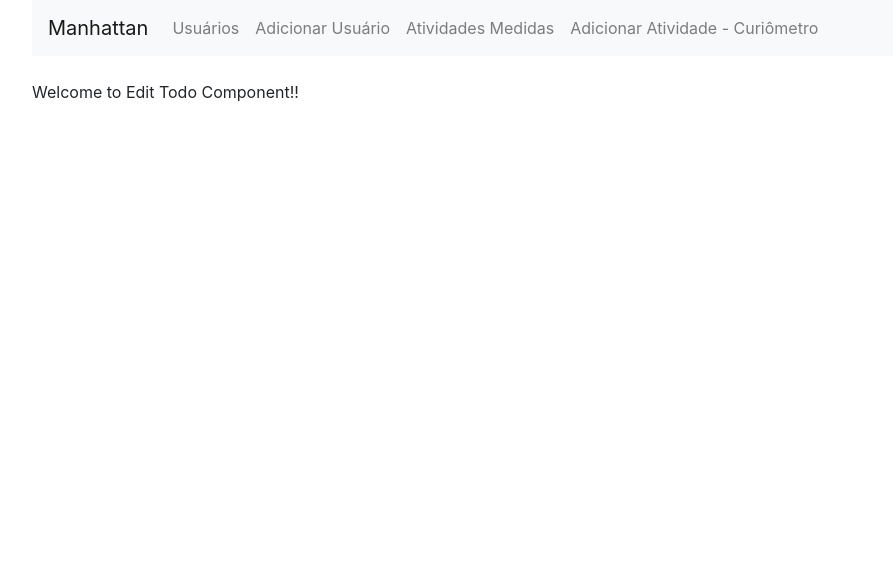
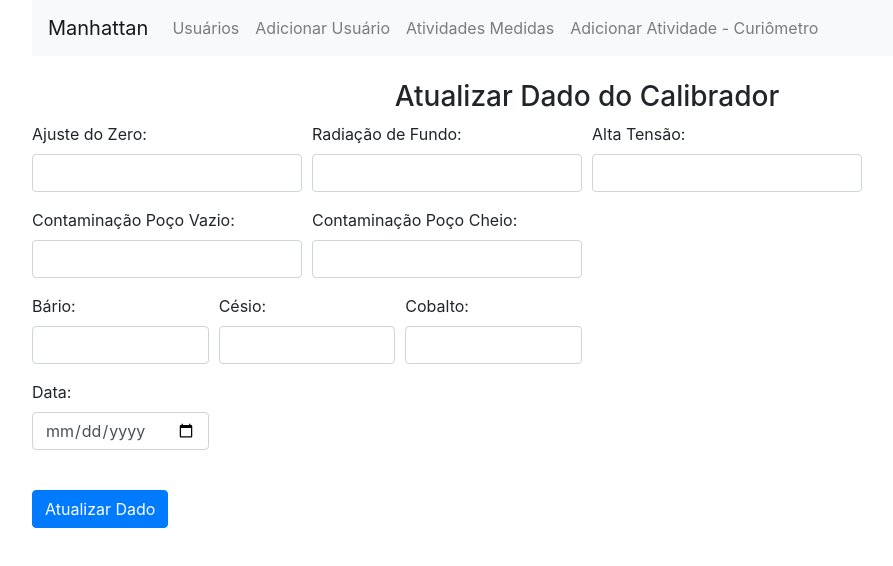
Before and after one commit to Matheusss03/manhattan-frontend, a React (Create React App) app: page /edit/1 in a window 1280 px wide. Shown: the top 566 px of the page, without its empty margins (53-946 px from the left). Built offline with nearby package versions, Linux system fonts and the light colour scheme; no server answers.

Commit message:
Cria a rota atualiza dado do calibrador.

```diff
--- a/src/App.js
+++ b/src/App.js
@@ -3,7 +3,7 @@ import { BrowserRouter as Router, Route, Link } from "react-router-dom"
 
 import "bootstrap/dist/css/bootstrap.min.css"
 
-import CreateTodo from "./components/criaUsuario"
+import CriaUsuario from "./components/criaUsuario"
 import EditTodo from "./components/edit-todo.component"
 import TodosList from "./components/todos-list.component"
 import CriaDiarioCuriometro from "./components/criaDiarioCuriometro"
@@ -36,7 +36,7 @@ class App extends Component {
           <br/>
           <Route path="/" exact component={TodosList} />
           <Route path="/edit/:id" component={EditTodo} />
-          <Route path="/auth/register" component={CreateTodo} />
+          <Route path="/auth/register" component={CriaUsuario} />
           <Route path="/curiometro/add" component={CriaDiarioCuriometro} />
           <Route path="/curiometro/todos" component={ListaDiarioCuriometro} />
         </div>
--- a/src/components/edit-todo.component.js
+++ b/src/components/edit-todo.component.js
@@ -1,10 +1,221 @@
-import React, { Component } from 'react';
+import React, { Component } from 'react'
+import axios from 'axios'
 
 export default class EditTodo extends Component {
+
+    constructor(props) {
+        super(props)
+
+        this.onChangeAjusteZero = this.onChangeAjusteZero.bind(this)
+        this.onChangeBg = this.onChangeBg.bind(this)
+        this.onChangeAltaTensao = this.onChangeAltaTensao.bind(this)
+        this.onChangeVazio = this.onChangeVazio.bind(this)
+        this.onChangeCheio = this.onChangeCheio.bind(this)
+        this.onChangeBario = this.onChangeBario.bind(this)
+        this.onChangeCesio = this.onChangeCesio.bind(this)
+        this.onChangeCobalto = this.onChangeCobalto.bind(this)
+        this.onChangeData = this.onChangeData.bind(this)
+        this.onSubmit = this.onSubmit.bind(this)
+
+        this.state = {
+            ajusteZero: '',
+            bg: '',
+            altaTensao: '',
+            vazio: '',
+            cheio: '',
+            bario: '',
+            cesio: '',
+            cobalto: '',
+            data: ''
+        }
+    }
+
+    componentDidMount() {
+        axios.get('https://backend-manhattan.herokuapp.com/curiometro'+this.props.match.params.id)
+            .then(response => {
+                this.setState({
+                    ajusteZero: response.data.ajusteZero,
+                    bg: response.data.bg,
+                    altaTensao: response.data.altaTensao,
+                    vazio: response.data.vazio,
+                    cheio: response.data.cheio,
+                    bario: response.data.bario,
+                    cesio: response.data.cesio,
+                    cobalto: response.data.cobalto,
+                    data: response.data.data,
+                })
+            })
+            .catch(function (error) {
+                console.log(error);
+            })
+    }
+
+    onChangeAjusteZero(e) {
+        this.setState({
+            ajusteZero: e.target.value
+        });
+    }
+
+    onChangeBg(e) {
+        this.setState({
+            bg: e.target.value
+        });
+    }
+
+    onChangeAltaTensao(e) {
+        this.setState({
+            altaTensao: e.target.value
+        });
+    }
+
+    onChangeVazio(e) {
+        this.setState({
+            vazio: e.target.value
+        });
+    }
+
+    onChangeCheio(e) {
+        this.setState({
+            cheio: e.target.value
+        });
+    }
+
+    onChangeBario(e) {
+        this.setState({
+            bario: e.target.value
+        });
+    }
+
+    onChangeCesio(e) {
+        this.setState({
+            cesio: e.target.value
+        });
+    }
+
+    onChangeCobalto(e) {
+        this.setState({
+            cobalto: e.target.value
+        });
+    }
+
+    onChangeData(e) {
+        this.setState({
+            data: e.target.value
+        });
+    }
+
+    onSubmit(e) {
+        e.preventDefault();
+        const obj = {
+            ajusteZero: this.state.ajusteZero,
+            bg: this.state.bg,
+            altaTensao: this.state.altaTensao,
+            vazio: this.state.vazio,
+            cheio: this.state.cheio,
+            bario: this.state.bario,
+            cesio: this.state.cesio,
+            cobalto: this.state.cobalto,
+            data: this.state.data,
+        };
+        console.log(obj);
+        axios.post('https://backend-manhattan.herokuapp.com/curiometro/update/'+this.props.match.params.id, obj)
+            .then(res => console.log(res.data));
+
+        this.props.history.push('/');
+    }
+
     render() {
         return (
             <div>
-                <p>Welcome to Edit Todo Component!!</p>
+                <h3 align="center">Atualizar Dado do Calibrador</h3>
+                <form onSubmit={this.onSubmit}>
+                <div class="form-row">
+                        <div className="form-group col-md-3">
+                            <label>Ajuste do Zero: </label>
+                            <input  type="text"
+                                    className="form-control"
+                                    value={this.state.ajusteZero}
+                                    onChange={this.onChangeAjusteZero}
+                                    />
+                        </div>
+                        <div className="form-group col-md-3">
+                            <label>Radiação de Fundo: </label>
+                            <input  type="text"
+                                    className="form-control"
+                                    value={this.state.bg}
+                                    onChange={this.onChangeBg}
+                                    />
+                        </div>
+                        <div className="form-group col-md-3">
+                            <label>Alta Tensão: </label>
+                            <input  type="text"
+                                    className="form-control"
+                                    value={this.state.altaTensao}
+                                    onChange={this.onChangeAltaTensao}
+                                    />
+                        </div>
+                    </div>
+                    <div class="form-row">
+                        <div className="form-group col-md-3">
+                            <label>Contaminação Poço Vazio: </label>
+                            <input  type="text"
+                                    className="form-control"
+                                    value={this.state.vazio}
+                                    onChange={this.onChangeVazio}
+                                    />
+                        </div>
+                        <div className="form-group col-md-3">
+                            <label>Contaminação Poço Cheio: </label>
+                            <input  type="text"
+                                    className="form-control"
+                                    value={this.state.text}
+                                    onChange={this.onChangeCheio}
+                                    />
+                        </div>
+                    </div>
+                    <div class="form-row">
+                        <div className="form-group col-md-2">
+                            <label>Bário: </label>
+                            <input  type="text"
+                                    className="form-control"
+                                    value={this.state.bario}
+                                    onChange={this.onChangeBario}
+                                    />
+                        </div>
+                        <div className="form-group col-md-2">
+                            <label>Césio: </label>
+                            <input  type="text"
+                                    className="form-control"
+                                    value={this.state.cesio}
+                                    onChange={this.onChangeCesio}
+                                    />
+                        </div>
+                        <div className="form-group col-md-2">
+                            <label>Cobalto: </label>
+                            <input  type="text"
+                                    className="form-control"
+                                    value={this.state.cobalto}
+                                    onChange={this.onChangeCobalto}
+                                    />
+                        </div>
+                    </div>
+                    <div class="form-row">
+                        <div className="form-group col-md-2">
+                            <label>Data: </label>
+                            <input  type="date"
+                                    className="form-control"
+                                    value={this.state.data}
+                                    onChange={this.onChangeData}
+                                    />
+                        </div>
+                    </div>
+
+                    <br />
+
+                    <div className="form-group">
+                        <input type="submit" value="Atualizar Dado" className="btn btn-primary" />
+                    </div>
+                </form>
             </div>
         )
     }
--- a/src/components/listaDiarioCuriometro.js
+++ b/src/components/listaDiarioCuriometro.js
@@ -1,5 +1,6 @@
 import React, { Component } from 'react'
 import axios from 'axios'
+import { Link } from 'react-router-dom'
 import moment from 'moment'
 
 moment.locale('pt-br')
@@ -7,13 +8,17 @@ moment.locale('pt-br')
 const MedidorDeAtividade = props => (
     <tr>
         <td>{props.curiometro.ajusteZero}</td>
-        <td>{props.curiometro.dataAjusteZero}</td>
         <td>{props.curiometro.altaTensao}</td>
-        <td>{props.curiometro.dataAltaTensao}</td>
+        <td>{props.curiometro.bg}</td>
+        <td>{props.curiometro.cheio}</td>
+        <td>{props.curiometro.vazio}</td>
         <td>{props.curiometro.cobalto}</td>
         <td>{props.curiometro.bario}</td>
         <td>{props.curiometro.cesio}</td>
-        <td>{props.curiometro.dataRepetibilidade}</td>
+        <td>{props.curiometro.data}</td>
+        <td>
+            <Link to={"/edit/"+props.curiometro._id}>Editar</Link>
+        </td>
     </tr>
 )
 
@@ -47,14 +52,15 @@ export default class DiariosList extends Component {
                 <table className="table table-striped" style={{ marginTop: 20 }} >
                     <thead>
                         <tr>
-                            <th>Ajuste do Zero</th>
-                            <th>Data do Ajuste do Zero</th>
-                            <th>Alta Tensão</th>
-                            <th>Data da Alta Tensão</th>
-                            <th>Co-57</th>
-                            <th>Ba-133</th>
-                            <th>Cs-137</th>
-                            <th>Data da Repetibilidade</th>
+                            <th>Ajuste do Zero (mV)</th>
+                            <th>Alta Tensão (V)</th>
+                            <th>Radiação de Fundo (µCi)</th>
+                            <th>Poço Cheio (µCi)</th>
+                            <th>Poço Vazio (µCi)</th>
+                            <th>Co-57 (µCi ou mCi)</th>
+                            <th>Ba-133 (µCi)</th>
+                            <th>Cs-137 (µCi)</th>
+                            <th>Data do Teste</th>
                         </tr>
                     </thead>
                     <tbody>
```
